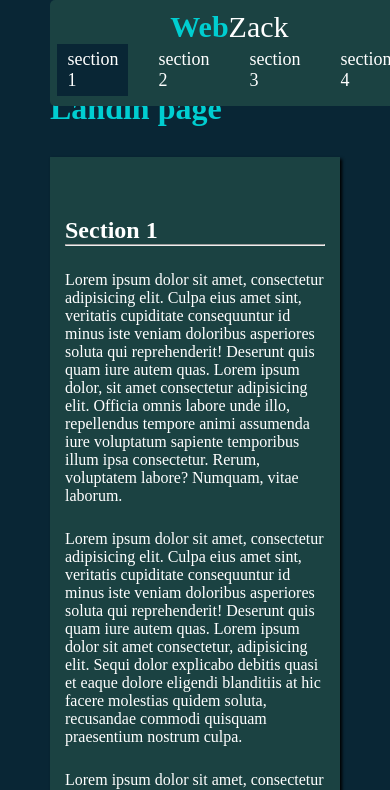
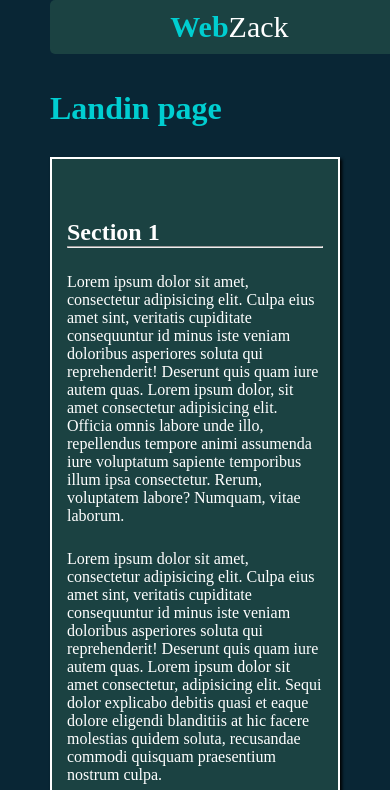
Before and after one commit to ZcodiN1710/landing-page, a plain HTML site: page index.html in a window 390 px wide. Shown: the top 790 px of the page. Drawn offline with Linux system fonts and the light colour scheme.

Commit message:
modified2

```diff
--- a/Styles/responsiveness.css
+++ b/Styles/responsiveness.css
@@ -6,11 +6,17 @@
     align-items: center;
     padding: 5px;
   }
+  section{
+    overflow: scroll;
+  }
 }
 @media (max-width: 375px) {
   nav ul li {
     padding: 0px;
     margin: 0;
+  }
+  section{
+    overflow: scroll;
   }
 }
 @media (max-width: 320px) {
@@ -21,4 +27,7 @@
     align-items: center;
     padding: 5px;
  }
+ section{
+  overflow: scroll;
 }
+}
--- a/Styles/styles.css
+++ b/Styles/styles.css
@@ -93,6 +93,7 @@ footer {
 }
 .active-section {
   background-color: rgb(27, 66, 66);
+  border:  2px solid white;
 }
 #scrollToTopBtn {
   display: none;
--- a/js/app.js
+++ /dev/null
@@ -1,65 +0,0 @@
-// all the global variables
-const navMenu = document.getElementById("nav-menu");
-const sections = document.querySelectorAll("section");
-
-// added 5 nav links using for loop
-for (let i = 1; i < 5; i++) {
-  // created li and anchor tags then appended them
-  const liElements = document.createElement("li");
-  const anchor = document.createElement("a");
-  anchor.innerHTML = `section ${i}`;
-  anchor.href = `section${i}`;
-  liElements.append(anchor);
-  navMenu.append(liElements);
-
-  // removed the default behavior of anchor tags and added scrolling function with smooth behavior to them
-  anchor.addEventListener("click", (eo) => {
-    eo.preventDefault();
-    console.log("anchor clicked");
-    if (anchor.href) {
-      window.scrollTo({
-        top: document.getElementById(`section${i}`).offsetTop,
-        behavior: "smooth",
-      });
-    }
-  });
-
-// added active class to the section in the current viewport and removed the class from other sections
-let activeSection;
-window.addEventListener("scroll", () => {
-  sections.forEach((section) => {
-    if (window.scrollY >= section.offsetTop - 180) {
-      activeSection = section.id
-      document
-        .querySelector(".active-section")
-        .classList.remove("active-section");
-      section.classList.add("active-section");
-    } if(section.className == ("active-section") && anchor.href.includes(activeSection)){
-      liElements.style.backgroundColor = "rgb(9, 38, 53)"
-    } else if(liElements.style.backgroundColor = "rgb(9, 38, 53)" && section.className == ("active-section")){
-      liElements.style.backgroundColor = "rgb(27, 66, 66)"
-    }
-  });
-});
-
-}
-
-
-// added functionality to scroll to top button
-document.addEventListener('DOMContentLoaded', () => {
-  let scrollToTopBtn = document.getElementById('scrollToTopBtn');
-
-  // Showing or hiding the button based on the user's scroll position
-  window.addEventListener('scroll', function () {
-      if (document.documentElement.scrollTop > 20) {
-          scrollToTopBtn.style.display = 'block';
-      } else {
-          scrollToTopBtn.style.display = 'none';
-      }
-  });
-
-  // Scrolling to the top when the button is clicked
-  scrollToTopBtn.addEventListener('click', function () {
-      document.documentElement.scrollTop = 0;
-  });
-});
```
